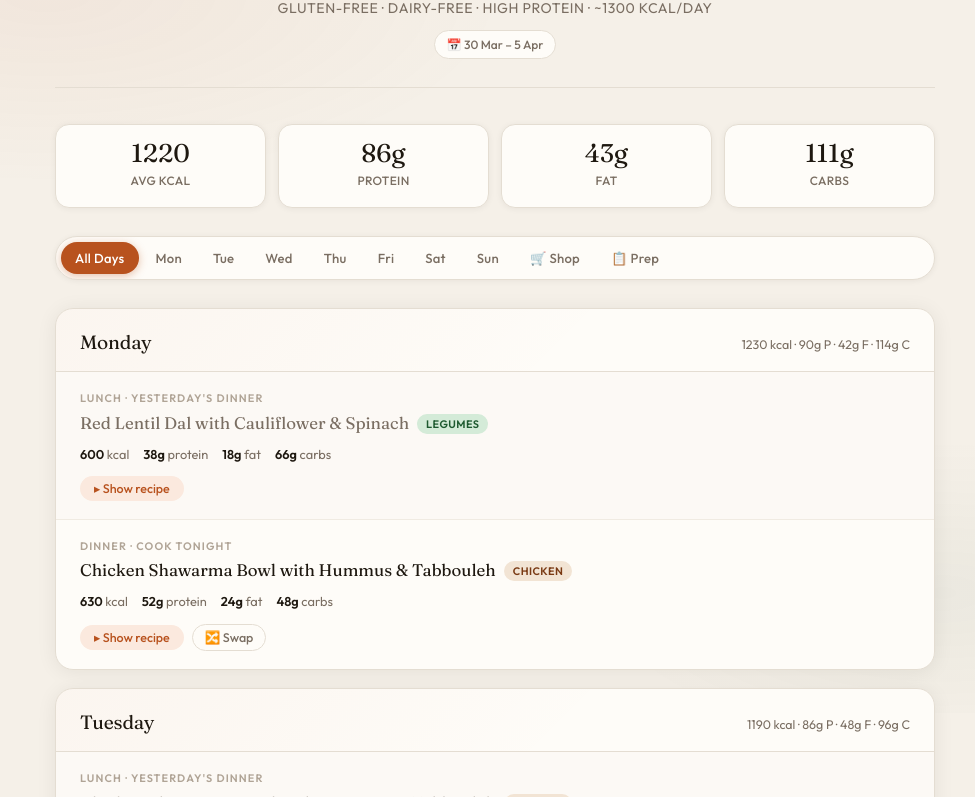
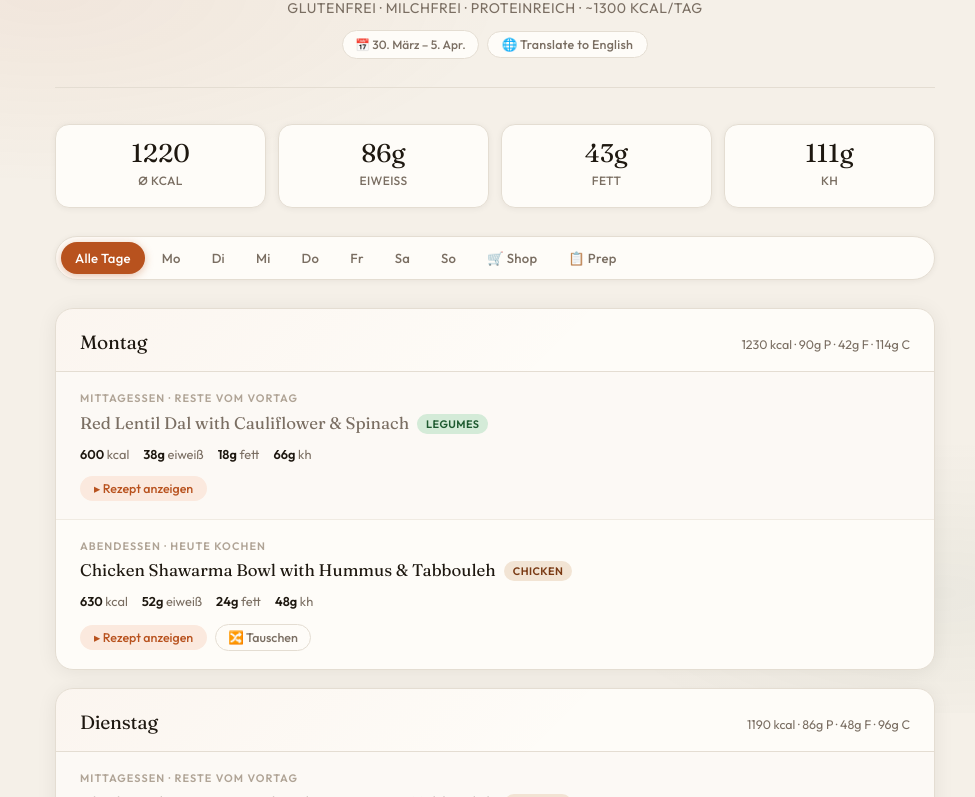
Before and after one commit to Gonvar/jana-meal-plan, a plain HTML site: page index.html in a window 1280 px wide. Shown: the part 87-884 px from the top of the page, without its empty margins (145-1120 px from the left). Drawn offline with Linux system fonts and the light colour scheme.

Commit message:
Replace DE/EN pill toggle with prominent Translate button
Co-Authored-By: Claude Sonnet 4.6 <noreply@anthropic.com>

```diff
--- a/index.html
+++ b/index.html
@@ -1,5 +1,5 @@
 <!DOCTYPE html>
-<html lang="en">
+<html lang="de">
 <head>
 <meta charset="UTF-8">
 <meta name="viewport" content="width=device-width, initial-scale=1.0">
@@ -102,6 +102,35 @@ header p {
   border: 1px solid var(--border);
   border-radius: 50px;
   padding: 4px 12px;
+}
+
+.header-meta {
+  display: flex;
+  align-items: center;
+  justify-content: center;
+  gap: 8px;
+  flex-wrap: wrap;
+  margin-top: 10px;
+}
+
+.translate-btn {
+  font-family: 'Outfit', sans-serif;
+  font-size: 0.78rem;
+  font-weight: 500;
+  letter-spacing: 0.02em;
+  border: 1px solid var(--border);
+  background: var(--card);
+  border-radius: 50px;
+  padding: 5px 14px;
+  cursor: pointer;
+  color: var(--text-2);
+  transition: color 0.15s, background 0.15s, border-color 0.15s;
+}
+
+.translate-btn:hover {
+  background: var(--accent);
+  border-color: var(--accent);
+  color: #fff;
 }
 
 /* ── Macro Summary ── */
@@ -594,6 +623,77 @@ header p {
 
 <script src="recipes.js"></script>
 <script>
+// ── Translations ──────────────────────────────────────────────
+const translations = {
+  en: {
+    htmlLang: 'en',
+    title: 'Weekly Meal Plan',
+    subtitle: 'Gluten-free · Dairy-free · High protein · ~1300 kcal/day',
+    avgKcal: 'Avg kcal', protein: 'Protein', fat: 'Fat', carbs: 'Carbs',
+    allDays: 'All Days',
+    dayShort: ['Mon','Tue','Wed','Thu','Fri','Sat','Sun'],
+    dayFull:  ['Monday','Tuesday','Wednesday','Thursday','Friday','Saturday','Sunday'],
+    lunch: 'Lunch', dinner: 'Dinner',
+    lunchSub: "yesterday's dinner", dinnerSub: 'cook tonight',
+    showRecipe: '▸ Show recipe', hideRecipe: '▾ Hide recipe',
+    swap: '🔀 Swap',
+    ingredients: 'Ingredients', method: 'Method',
+    shopTitle: "This Week's Shopping", clearAll: 'Clear all',
+    prepTitle: 'Sunday Batch Prep',
+    prepSub: "Steps tailored to this week's recipes · Do oven steps simultaneously",
+    prepEmpty: "No batch prep needed for this week's plan.",
+    tipPlan:    'Plan refreshes every Monday. Use the 🔀 swap buttons on any dinner to get a different recipe for that day — your swaps are saved for the week.',
+    tipStorage: 'Everything keeps 4–5 days in the fridge. Cook dinner fresh each night, pack the leftovers straight away for the next day\'s lunch.',
+    cats: {
+      proteins:   '🥩 Proteins',
+      vegetables: '🥬 Vegetables & Herbs',
+      grains:     '🫘 Legumes & Grains',
+      fats:       '🥑 Fats & Sauces',
+      spices:     '🧂 Spice Check'
+    }
+  },
+  de: {
+    htmlLang: 'de',
+    title: 'Wöchentlicher Mahlzeitenplan',
+    subtitle: 'Glutenfrei · Milchfrei · Proteinreich · ~1300 kcal/Tag',
+    avgKcal: 'Ø kcal', protein: 'Eiweiß', fat: 'Fett', carbs: 'KH',
+    allDays: 'Alle Tage',
+    dayShort: ['Mo','Di','Mi','Do','Fr','Sa','So'],
+    dayFull:  ['Montag','Dienstag','Mittwoch','Donnerstag','Freitag','Samstag','Sonntag'],
+    lunch: 'Mittagessen', dinner: 'Abendessen',
+    lunchSub: 'Reste vom Vortag', dinnerSub: 'heute kochen',
+    showRecipe: '▸ Rezept anzeigen', hideRecipe: '▾ Rezept verstecken',
+    swap: '🔀 Tauschen',
+    ingredients: 'Zutaten', method: 'Zubereitung',
+    shopTitle: 'Einkaufsliste diese Woche', clearAll: 'Alle löschen',
+    prepTitle: 'Sonntagsvorbereitung',
+    prepSub: 'Auf diese Woche abgestimmt · Ofengerichte gleichzeitig zubereiten',
+    prepEmpty: 'Keine Vorbereitungen für diese Woche nötig.',
+    tipPlan:    'Der Plan wird jeden Montag aktualisiert. Mit 🔀 kann jedes Abendessen einzeln getauscht werden — Änderungen bleiben die ganze Woche gespeichert.',
+    tipStorage: 'Alles hält 4–5 Tage im Kühlschrank. Abendessen frisch kochen und die Reste direkt für das nächste Mittagessen einpacken.',
+    cats: {
+      proteins:   '🥩 Proteine',
+      vegetables: '🥬 Gemüse & Kräuter',
+      grains:     '🫘 Hülsenfrüchte & Getreide',
+      fats:       '🥑 Fette & Saucen',
+      spices:     '🧂 Gewürzcheck'
+    }
+  }
+};
+
+let lang = localStorage.getItem('jana-lang') || 'de';
+
+function t(key) {
+  return translations[lang][key] ?? translations['en'][key] ?? key;
+}
+
+function setLang(l) {
+  lang = l;
+  localStorage.setItem('jana-lang', l);
+  document.documentElement.lang = translations[l].htmlLang;
+  render();
+}
+
 // ── Week helpers ───────────────────────────────────────────────
 function getWeekSeed() {
   const d = new Date();
@@ -609,7 +709,8 @@ function getWeekLabel() {
   monday.setDate(d.getDate() - day + 1);
   const sunday = new Date(monday);
   sunday.setDate(monday.getDate() + 6);
-  const fmt = dt => dt.toLocaleDateString('en-GB', { day: 'numeric', month: 'short' });
+  const locale = lang === 'de' ? 'de-DE' : 'en-GB';
+  const fmt = dt => dt.toLocaleDateString(locale, { day: 'numeric', month: 'short' });
   return `${fmt(monday)} – ${fmt(sunday)}`;
 }
 
@@ -724,10 +825,11 @@ function generateShoppingList(recipes) {
     }
   }
 
-  const catOrder = Object.keys(ingredientCategories);
+  const cats = t('cats');
+  const catOrder = Object.keys(cats);
   const result = {};
   for (const cat of catOrder) {
-    const label = ingredientCategories[cat];
+    const label = cats[cat];
     const items = Object.values(agg)
       .filter(i => i.category === cat)
       .sort((a, b) => a.name.localeCompare(b.name))
@@ -792,7 +894,7 @@ function render() {
   const app = document.getElementById('app');
 
   const plan = getActivePlan(); // 7 recipes — these are the dinners (Mon–Sun)
-  const days = ['Monday','Tuesday','Wednesday','Thursday','Friday','Saturday','Sunday'];
+  const days = t('dayFull');
 
   // Each day: dinner = plan[i], lunch = plan[(i+6)%7] (yesterday's dinner)
   const weekDays = days.map((day, i) => ({
@@ -810,26 +912,31 @@ function render() {
   const avgF   = Math.round(weekDays.reduce((s, d) => s + d.totalF,   0) / 7);
   const avgC   = Math.round(weekDays.reduce((s, d) => s + d.totalC,   0) / 7);
 
-  const tabLabels = ['All Days', ...days.map(d => d.slice(0, 3)), '🛒 Shop', '📋 Prep'];
-  const shopIdx = tabLabels.length - 2;
-  const prepIdx = tabLabels.length - 1;
-
   let html = `
     <header>
-      <h1><em>Jana's</em> Weekly Meal Plan</h1>
-      <p>Gluten-free &middot; Dairy-free &middot; High protein &middot; ~1300 kcal/day</p>
-      <span class="week-chip">📅 ${getWeekLabel()}</span>
+      <h1><em>Jana's</em> ${t('title')}</h1>
+      <p>${t('subtitle')}</p>
+      <div class="header-meta">
+        <span class="week-chip">📅 ${getWeekLabel()}</span>
+        <button class="translate-btn" onclick="setLang(lang === 'de' ? 'en' : 'de')">
+          ${lang === 'de' ? '🌐 Translate to English' : '🌐 Auf Deutsch'}
+        </button>
+      </div>
     </header>
 
     <div class="macro-summary">
-      <div class="macro-box"><div class="value">${avgCal}</div><div class="label">Avg kcal</div></div>
-      <div class="macro-box"><div class="value">${avgP}g</div><div class="label">Protein</div></div>
-      <div class="macro-box"><div class="value">${avgF}g</div><div class="label">Fat</div></div>
-      <div class="macro-box"><div class="value">${avgC}g</div><div class="label">Carbs</div></div>
+      <div class="macro-box"><div class="value">${avgCal}</div><div class="label">${t('avgKcal')}</div></div>
+      <div class="macro-box"><div class="value">${avgP}g</div><div class="label">${t('protein')}</div></div>
+      <div class="macro-box"><div class="value">${avgF}g</div><div class="label">${t('fat')}</div></div>
+      <div class="macro-box"><div class="value">${avgC}g</div><div class="label">${t('carbs')}</div></div>
     </div>
 
     <div class="tabs-wrap">
   `;
+
+  const tabLabels = [t('allDays'), ...t('dayShort'), '🛒 Shop', '📋 Prep'];
+  const shopIdx = tabLabels.length - 2;
+  const prepIdx = tabLabels.length - 1;
 
   tabLabels.forEach((label, i) => {
     const extra = label === '🛒 Shop' ? ' shop-tab' : label === '📋 Prep' ? ' prep-tab' : '';
@@ -852,7 +959,7 @@ function render() {
     });
 
     if (activeTab === 0) {
-      html += `<div class="note">💡 <strong>Tip:</strong> Plan refreshes every Monday. Use the 🔀 swap buttons on any dinner to get a different recipe for that day — your swaps are saved for the week.</div>`;
+      html += `<div class="note">💡 ${t('tipPlan')}</div>`;
     }
   }
 
@@ -880,20 +987,20 @@ function renderDayCard(dayData, dayIdx) {
   const lunchExpanded = expandedMeals[lunchKey];
   html += `
     <div class="meal meal--leftover">
-      <div class="meal-label">Lunch &middot; yesterday's dinner</div>
+      <div class="meal-label">${t('lunch')} &middot; ${t('lunchSub')}</div>
       <div class="meal-title">
         ${lunch.title}
         <span class="tag tag-${lunch.tag}">${lunch.tagLabel}</span>
       </div>
       <div class="meal-macros">
         <span><strong>${lunch.cal}</strong> kcal</span>
-        <span><strong>${lunch.protein}g</strong> protein</span>
-        <span><strong>${lunch.fat}g</strong> fat</span>
-        <span><strong>${lunch.carbs}g</strong> carbs</span>
+        <span><strong>${lunch.protein}g</strong> ${t('protein').toLowerCase()}</span>
+        <span><strong>${lunch.fat}g</strong> ${t('fat').toLowerCase()}</span>
+        <span><strong>${lunch.carbs}g</strong> ${t('carbs').toLowerCase()}</span>
       </div>
       <div class="meal-actions">
         <button class="ingredients-toggle" onclick="toggleMeal('${lunchKey}')">
-          ${lunchExpanded ? '▾ Hide recipe' : '▸ Show recipe'}
+          ${lunchExpanded ? t('hideRecipe') : t('showRecipe')}
         </button>
       </div>
   `;
@@ -905,22 +1012,22 @@ function renderDayCard(dayData, dayIdx) {
   const dinnerExpanded = expandedMeals[dinnerKey];
   html += `
     <div class="meal">
-      <div class="meal-label">Dinner &middot; cook tonight</div>
+      <div class="meal-label">${t('dinner')} &middot; ${t('dinnerSub')}</div>
       <div class="meal-title">
         ${dinner.title}
         <span class="tag tag-${dinner.tag}">${dinner.tagLabel}</span>
       </div>
       <div class="meal-macros">
         <span><strong>${dinner.cal}</strong> kcal</span>
-        <span><strong>${dinner.protein}g</strong> protein</span>
-        <span><strong>${dinner.fat}g</strong> fat</span>
-        <span><strong>${dinner.carbs}g</strong> carbs</span>
+        <span><strong>${dinner.protein}g</strong> ${t('protein').toLowerCase()}</span>
+        <span><strong>${dinner.fat}g</strong> ${t('fat').toLowerCase()}</span>
+        <span><strong>${dinner.carbs}g</strong> ${t('carbs').toLowerCase()}</span>
       </div>
       <div class="meal-actions">
         <button class="ingredients-toggle" onclick="toggleMeal('${dinnerKey}')">
-          ${dinnerExpanded ? '▾ Hide recipe' : '▸ Show recipe'}
+          ${dinnerExpanded ? t('hideRecipe') : t('showRecipe')}
         </button>
-        <button class="swap-btn" onclick="swapMeal(${dayIdx})" title="Swap for a different recipe">🔀 Swap</button>
+        <button class="swap-btn" onclick="swapMeal(${dayIdx})">${t('swap')}</button>
       </div>
   `;
   if (dinnerExpanded) html += recipeDetail(dinner);
@@ -933,9 +1040,9 @@ function renderDayCard(dayData, dayIdx) {
 function recipeDetail(recipe) {
   return `
     <div class="recipe-detail">
-      <h4>Ingredients</h4>
+      <h4>${t('ingredients')}</h4>
       <ul>${recipe.ingredients.map(i => `<li>${i}</li>`).join('')}</ul>
-      <h4>Method</h4>
+      <h4>${t('method')}</h4>
       <ol>${recipe.steps.map(s => `<li>${s}</li>`).join('')}</ol>
       <div class="prep-time">⏱ ${recipe.time}</div>
     </div>
@@ -948,8 +1055,8 @@ function renderShoppingList(plan) {
 
   let html = `
     <div class="shop-header">
-      <div class="shop-title">This Week's Shopping</div>
-      ${anyChecked ? `<button class="clear-btn" onclick="clearAll()">Clear all</button>` : ''}
+      <div class="shop-title">${t('shopTitle')}</div>
+      ${anyChecked ? `<button class="clear-btn" onclick="clearAll()">${t('clearAll')}</button>` : ''}
     </div>
   `;
 
@@ -977,14 +1084,14 @@ function renderBatchPrep(plan) {
 
   let html = `
     <div class="prep-header">
-      <h2>Sunday Batch Prep</h2>
-      <p>Steps tailored to this week's recipes &middot; Do oven steps simultaneously</p>
+      <h2>${t('prepTitle')}</h2>
+      <p>${t('prepSub')}</p>
     </div>
     <div class="prep-card">
   `;
 
   if (steps.length === 0) {
-    html += `<p style="color:var(--text-2); font-size:0.875rem; padding: 8px 0;">No batch prep needed for this week's plan.</p>`;
+    html += `<p style="color:var(--text-2); font-size:0.875rem; padding: 8px 0;">${t('prepEmpty')}</p>`;
   } else {
     steps.forEach((step, i) => {
       html += `
@@ -1002,9 +1109,7 @@ function renderBatchPrep(plan) {
 
   html += `
     </div>
-    <div class="note">
-      💡 <strong>Storage:</strong> Prepped items keep 4–5 days in the fridge. Cook dinner fresh each night, pack the leftovers straight away for the next day's lunch.
-    </div>
+    <div class="note">💡 ${t('tipStorage')}</div>
   `;
 
   return html;
```
